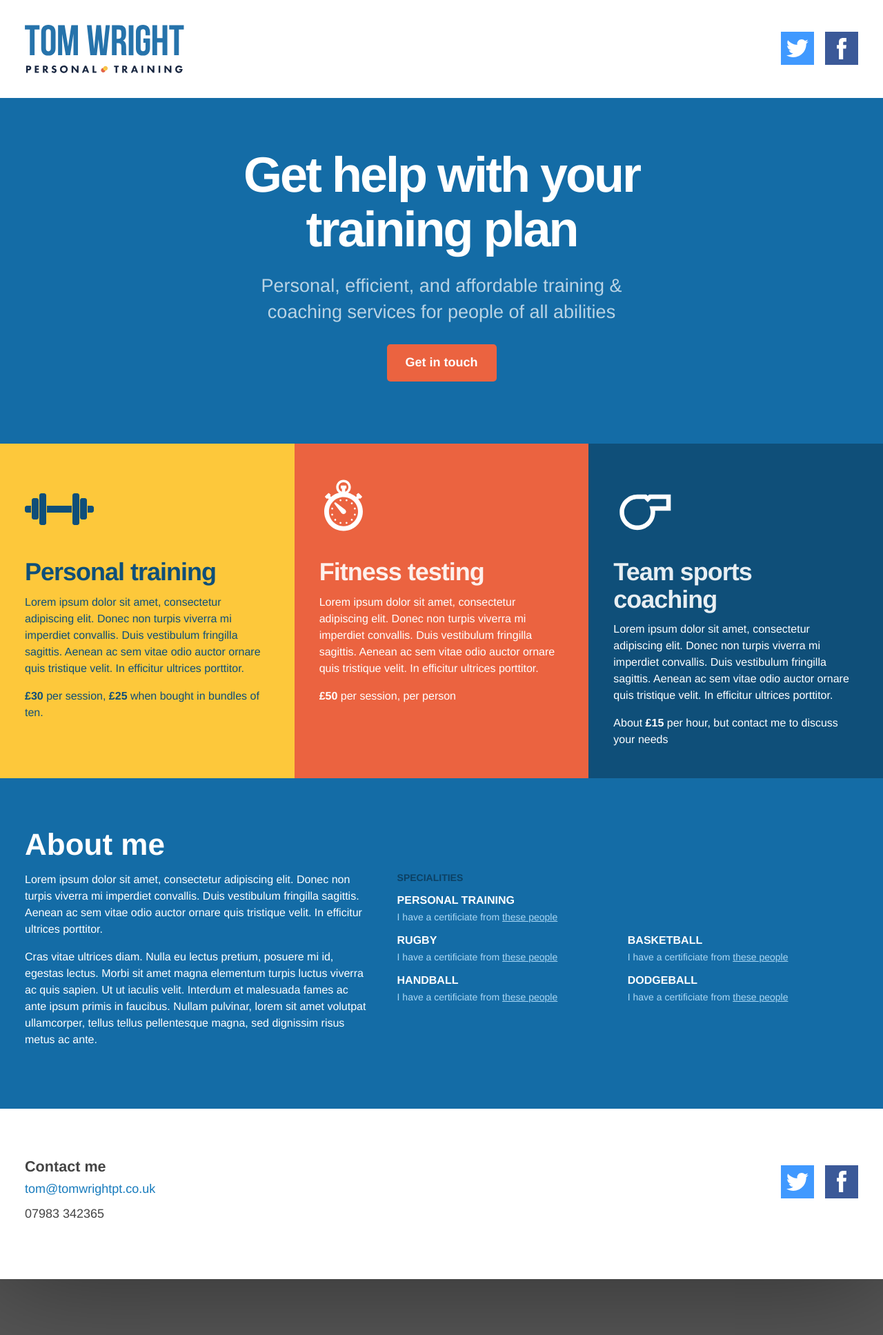
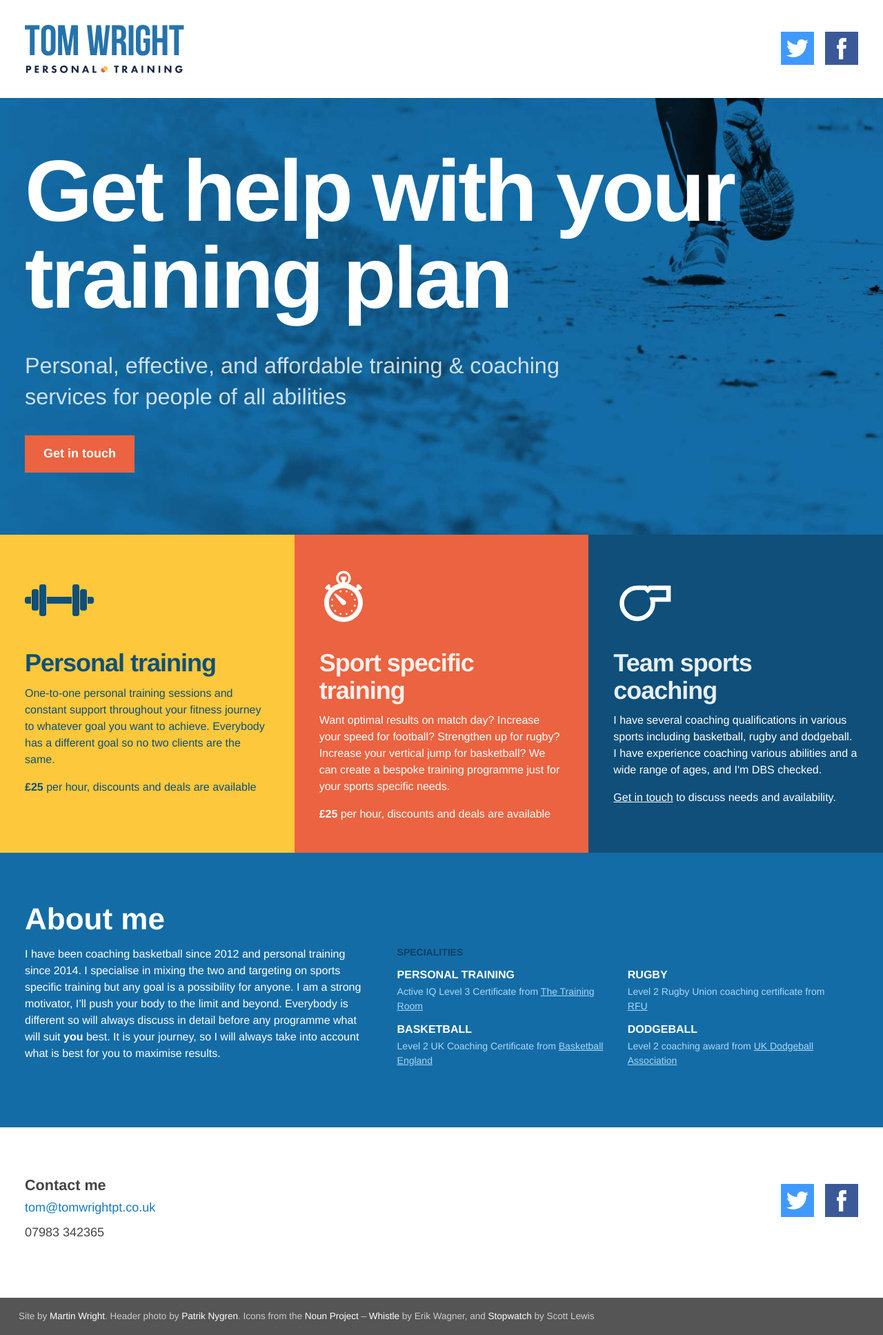
Before and after one commit to wrightmartin/tom-wright, a Jekyll site: the page built from index.html, in a window 1280 px wide. Shown: the whole page at 69% size. Built offline with Jekyll 4.4.1, drawn with Linux system fonts in a browser that asks for light colours; nearby versions of some CDN libraries; before the commit the page ends 1854 px from its top, so only the background shows below that.

Commit message:
finished

```diff
--- /dev/null
+++ b/CNAME
@@ -0,0 +1 @@
+tomwrightpt.co.uk
--- a/_config.yml
+++ b/_config.yml
@@ -1,9 +1,9 @@
 # Site settings
 title: Tom Wright - Personal Training
 email: tom@tomwrightpt.co.uk
-description: > # Personal, efficient, and affordable training & coaching services for people of all abilities
-baseurl: "/tom-wright/" # the subpath of your site, e.g. /blog/
-url: "http://yourdomain.com" # the base hostname & protocol for your site
+description: > # Personal, effective, and affordable training & coaching services for people of all abilities
+baseurl: "" # the subpath of your site, e.g. /blog/
+url: "http://tomwrightpt.co.uk" # the base hostname & protocol for your site
 twitter_username: jekyllrb
 github_username:  jekyll
 permalink: pretty
--- a/_includes/footer.html
+++ b/_includes/footer.html
@@ -1,7 +1,7 @@
 <footer class="site-footer">
     <div class="container">
         <div class="column-five-twelfths">
-            <div class="footer__contact">
+            <div class="footer__contact" id="contact">
                 <h2>Contact me</h2>
                 <p><script type="text/javascript">eval(unescape("%72%74%75%6a%7a%36%30%3d%5b%27%25%37%34%25%36%66%25%36%64%27%2c%5b%27%25%37%35%25%36%62%27%2c%27%25%36%33%25%36%66%27%2c%27%25%37%34%25%36%66%25%36%64%25%37%37%25%37%32%25%36%39%25%36%37%25%36%38%25%37%34%25%37%30%25%37%34%27%5d%2e%72%65%76%65%72%73%65%28%29%2e%6a%6f%69%6e%28%27%2e%27%29%5d%2e%6a%6f%69%6e%28%27%40%27%29%3b%66%76%62%70%71%34%38%3d%75%6e%65%73%63%61%70%65%28%72%74%75%6a%7a%36%30%29%3b%64%6f%63%75%6d%65%6e%74%2e%77%72%69%74%65%28%66%76%62%70%71%34%38%2e%6c%69%6e%6b%28%27%6d%61%69%27%2b%27%6c%74%6f%3a%27%2b%72%74%75%6a%7a%36%30%29%29%3b"));</script>
                 </p>
@@ -16,3 +16,9 @@
         </div>
     </div>
 </footer>
+
+<div class="credits">
+  <div class="container">
+    <p>Site by <a href="http://mynameismartin.com">Martin Wright</a>. Header photo by <a href="https://www.flickr.com/photos/lattefarsan/10538489333/">Patrik Nygren</a>. Icons from the <a href="https://thenounproject.com">Noun Project</a> &ndash; <a href="https://thenounproject.com/term/whistle/25035/">Whistle</a> by Erik Wagner, and <a href="https://thenounproject.com/term/stopwatch/839">Stopwatch</a> by Scott Lewis</p>
+  </div>
+</div>
--- a/_sass/_components.scss
+++ b/_sass/_components.scss
@@ -36,7 +36,6 @@
 
 .button {
     background-color: $colour_orange;
-    @include vendor-prefix(border-radius, $border_radius);
     border: 0;
     color: $colour_white;
     display: inline-block;
--- a/_sass/_homepage.scss
+++ b/_sass/_homepage.scss
@@ -1,28 +1,39 @@
 .hero {
     background-color: darken($colour_blue, 5%);
+    background-image: url('../assets/img/bg-small.jpg');
+    @media (min-width: $medium_screen) {
+      background-image: url('../assets/img/bg.jpg');
+    }
+    background-size: cover;
+    background-repeat:  no-repeat;;
+    text-align: left;
+    background-position: top right;
     h1 {
         letter-spacing: -2px;
         max-width: 10em;
-        margin-left: auto;
-        margin-right: auto;
+        font-size: 2.7em;
+        line-height: 1em;
         @media (min-width: $medium_screen) {
-            letter-spacing: -3px;
+            letter-spacing: -4px;
+            font-size: 7em;
         }
     }
     p {
-        font-size: 1.25em;
-        opacity: 0.7;
-        max-width: 21em;
-        margin-left: auto;
-        margin-right: auto;
+        font-size: 1.45em;
+        opacity: 0.8;
+        max-width: 27em;
         line-height: 1.25em;
         @media (min-width: $medium_screen) {
             line-height: 1.4em;
-            font-size: 1.5em;
+            font-size: 1.8em;
         }
     }
     .button {
         margin-bottom: 1em;
+        width: 100%;
+        @media (min-width: $medium_screen) {
+          width: auto;
+        }
     }
 }
 
@@ -59,6 +70,9 @@
         line-height: 1.1em;
         letter-spacing: -1px;
         color: rgba(255,255,255,0.9);
+    }
+    a {
+      text-decoration: underline;
     }
 }
 
@@ -102,8 +116,10 @@
 .qualification-unit {
     display: inline-block;
     vertical-align: top;
-    width: 44.880239521%;
-    margin-right: 5.119760479%;
+    @media (min-width: $medium_screen) {
+      width: 44.880239521%;
+      margin-right: 5.119760479%;
+    }
     h4 {
         font-size: .888888889em;
         text-transform: uppercase;
--- a/_sass/_site-footer.scss
+++ b/_sass/_site-footer.scss
@@ -28,3 +28,13 @@
 div.site-footer__social {
     text-align: left;
 }
+
+.credits {
+  padding: 1em 0;
+  font-size: 0.75em;
+  color: #CCC;
+  width: 100%;
+  p {
+    margin: 0;
+  }
+}
--- a/index.html
+++ b/index.html
@@ -4,8 +4,8 @@ layout: default
 <div class="hero">
   <div class="container">
     <h1>Get help with your training plan</h1>
-    <p>Personal, efficient, and affordable training &amp; coaching services for people of all abilities</p>
-    <a href="#" class="button">Get in touch</a>
+    <p>Personal, effective, and affordable training &amp; coaching services for people of all abilities</p>
+    <a href="#contact" class="button">Get in touch</a>
   </div>
 </div>
 
@@ -39,8 +39,9 @@ layout: default
               </g>
             </svg>
             <h3>Personal training</h3>
-            <p>Lorem ipsum dolor sit amet, consectetur adipiscing elit. Donec non turpis viverra mi imperdiet convallis. Duis vestibulum fringilla sagittis. Aenean ac sem vitae odio auctor ornare quis tristique velit. In efficitur ultrices porttitor.</p>
-            <p class="pricing"><strong>£30</strong> per session, <strong>£25</strong> when bought in bundles of ten.</p>
+            <p>One-to-one personal training sessions and constant support throughout your fitness journey to whatever goal you want to achieve.
+               Everybody has a different goal so no two clients are the same.</p>
+            <p class="pricing"><strong>£25</strong> per hour, discounts and deals are available</p>
           </div>
 
         </div>
@@ -62,9 +63,10 @@ layout: default
             <path d="M15.187,58.09c0.986,0.26,1.997-0.317,2.264-1.306c0.261-0.988-0.323-2-1.309-2.267 c-0.986-0.263-1.998,0.324-2.264,1.31C13.612,56.808,14.201,57.828,15.187,58.09z"/>
             <path d="M41.304,58.697c-0.224-0.218-0.459-0.405-0.706-0.573l0.021-0.029L22.894,44.736c-0.724-0.724-1.893-0.724-2.612,0 c-0.724,0.725-0.724,1.889,0,2.612L33.64,65.074l0.026-0.024c0.17,0.251,0.358,0.486,0.576,0.706 c1.949,1.948,5.11,1.948,7.062,0C43.244,63.809,43.244,60.646,41.304,58.697z"/>
             <path d="M66.709,37.949l1.861-1.862l0.646,0.646c0.542,0.541,1.419,0.541,1.955,0l2.442-2.438c0.536-0.541,0.536-1.417,0-1.954 L73.6,32.327l-5.813-5.813h-0.004c-0.537-0.541-1.413-0.541-1.954,0l-2.438,2.438c-0.541,0.541-0.541,1.414,0,1.954 l0.633,0.632l-1.854,1.854c-4.37-3.699-9.586-6.425-15.321-7.838c3.245-2.635,5.316-6.651,5.316-11.162 C52.164,6.442,45.722,0,37.771,0c-7.947,0-14.393,6.442-14.393,14.393c0,4.51,2.076,8.527,5.316,11.162 c-5.73,1.413-10.947,4.139-15.317,7.838l-1.854-1.854l0.628-0.632c0.537-0.541,0.537-1.413,0-1.954l-2.442-2.438 c-0.537-0.541-1.409-0.541-1.95,0l0,0l-5.814,5.813L1.937,32.34c-0.545,0.537-0.545,1.413,0,1.954l2.434,2.438 c0.541,0.541,1.418,0.541,1.954,0l0.65-0.646l1.863,1.862C3.324,44.518,0,52.985,0,62.226C0,83.091,16.91,100,37.771,100 c20.86,0,37.774-16.909,37.774-37.774C75.545,52.985,72.227,44.518,66.709,37.949z M28.097,14.393 c0-5.342,4.331-9.674,9.674-9.674c5.343,0,9.678,4.332,9.678,9.674c0,4.188-2.665,7.75-6.38,9.099v-6.181h0.911 c0.763,0,1.382-0.619,1.382-1.382v-3.45c0-0.764-0.619-1.382-1.382-1.382h-0.018h-8.217h-0.004 c-0.763,0-1.382,0.619-1.382,1.382v3.45c0,0.763,0.619,1.382,1.382,1.382h0.89v6.233 C30.832,22.239,28.097,18.637,28.097,14.393z M37.771,90.777c-15.719,0-28.459-12.743-28.459-28.464 c0-15.714,12.74-28.459,28.459-28.459c15.715,0,28.458,12.745,28.458,28.459C66.229,78.034,53.486,90.777,37.771,90.777z"/>
-            <h3>Fitness testing</h3>
-            <p>Lorem ipsum dolor sit amet, consectetur adipiscing elit. Donec non turpis viverra mi imperdiet convallis. Duis vestibulum fringilla sagittis. Aenean ac sem vitae odio auctor ornare quis tristique velit. In efficitur ultrices porttitor.</p>
-          <p class="pricing"><strong>£50</strong> per session, per person</p>
+            <h3>Sport specific training</h3>
+            <p>Want optimal results on match day? Increase your speed for football? Strengthen up for rugby?
+              Increase your vertical jump for basketball? We can create a bespoke training programme just for your sports specific needs.</p>
+            <p class="pricing"><strong>£25</strong> per hour, discounts and deals are available</p>
           </div>
         </div>
       </div><!--
@@ -75,8 +77,8 @@ layout: default
             <svg xmlns="http://www.w3.org/2000/svg" xmlns:xlink="http://www.w3.org/1999/xlink" version="1.1" id="Your_Icon" class="service-icon service-icon--coaching" x="0px" y="0px" width="100px" height="100px" viewBox="5.0 -10.0 100.0 135.0" enable-background="new 0 0 100 100" xml:space="preserve">
             <path d="M34.723,84.724C15.577,84.724,0,69.146,0,50s15.577-34.724,34.723-34.724l17.434,0.019l2.771,2.771l2.765-2.764L100,15.349  v31.707H69.322c0.082,0.979,0.123,1.962,0.123,2.944C69.445,69.146,53.869,84.724,34.723,84.724z M34.718,24.12  C20.453,24.12,8.843,35.73,8.843,50s11.609,25.88,25.879,25.88c14.27,0,25.879-11.61,25.879-25.88c0-2.126-0.26-4.243-0.771-6.296  l-1.369-5.491h32.695v-14.03L61.352,24.15l-6.426,6.424l-6.437-6.439L34.718,24.12z"/>
             <h3>Team sports coaching</h3>
-               <p>Lorem ipsum dolor sit amet, consectetur adipiscing elit. Donec non turpis viverra mi imperdiet convallis. Duis vestibulum fringilla sagittis. Aenean ac sem vitae odio auctor ornare quis tristique velit. In efficitur ultrices porttitor.</p>
-          <p class="pricing">About <strong>£15</strong> per hour, but contact me to discuss your needs</p>
+            <p>I have several coaching qualifications in various sports including basketball, rugby and dodgeball. I have experience coaching various abilities and a wide range of ages, and I'm DBS checked.</p>
+          <p class="pricing"><a href="#contact">Get in touch</a> to discuss needs and availability.</p>
           </div>
 
         </div>
@@ -91,32 +93,27 @@ layout: default
     <div class="row">
       <div class="column-five-twelfths">
         <div class="about__blurb">
-          <p>Lorem ipsum dolor sit amet, consectetur adipiscing elit. Donec non turpis viverra mi imperdiet convallis. Duis vestibulum fringilla sagittis. Aenean ac sem vitae odio auctor ornare quis tristique velit. In efficitur ultrices porttitor.</p>
-          <p>Cras vitae ultrices diam. Nulla eu lectus pretium, posuere mi id, egestas lectus. Morbi sit amet magna elementum turpis luctus viverra ac quis sapien. Ut ut iaculis velit. Interdum et malesuada fames ac ante ipsum primis in faucibus. Nullam pulvinar, lorem sit amet volutpat ullamcorper, tellus tellus pellentesque magna, sed dignissim risus metus ac ante.</p>
+          <p>I have been coaching basketball since 2012 and personal training since 2014. I specialise in mixing the two and targeting on sports specific training but any goal is a possibility for anyone. I am a strong motivator, I’ll push your body to the limit and beyond. Everybody is different so will always discuss in detail before any programme what will suit <strong>you</strong> best. It is your journey, so I will always take into account what is best for you to maximise results.</p>
         </div>
       </div>
       <div class="column-seven-twelfths">
       <h3 class="specialities-title">Specialities</h3>
         <div class="qualifications-and-experience">
-          <div class="qualification-unit qualification-unit--large">
+          <div class="qualification-unit">
             <h4>Personal training</h4>
-            <p>I have a certificiate from <a href="#"> these people </a></p>
+            <p>Active IQ Level 3 Certificate from <a href="http://thetrainingroom.com/"> The Training Room </a></p>
           </div><!--
           --><div class="qualification-unit ">
             <h4>Rugby</h4>
-            <p>I have a certificiate from <a href="#"> these people </a></p>
+            <p>Level 2 Rugby Union coaching certificate from <a href="http://www.englandrugby.com/"> RFU </a></p>
           </div><!--
           --><div class="qualification-unit ">
             <h4>Basketball</h4>
-            <p>I have a certificiate from <a href="#"> these people </a></p>
-          </div><!--
-          --><div class="qualification-unit ">
-            <h4>Handball</h4>
-            <p>I have a certificiate from <a href="#"> these people </a></p>
+            <p>Level 2 UK Coaching Certificate from <a href="https://www.basketballengland.co.uk/"> Basketball England </a></p>
           </div><!--
           --><div class="qualification-unit ">
             <h4>Dodgeball</h4>
-            <p>I have a certificiate from <a href="#"> these people </a></p>
+            <p>Level 2 coaching award from <a href="http://www.ukdba.org/"> UK Dodgeball Association </a></p>
           </div>
         </div>
       </div>
```
Also changed, not shown: assets/img/bg-small.jpg (added), assets/img/bg.jpg (added), 3 other files. Lines whose indentation alone changed are shown as unchanged.
